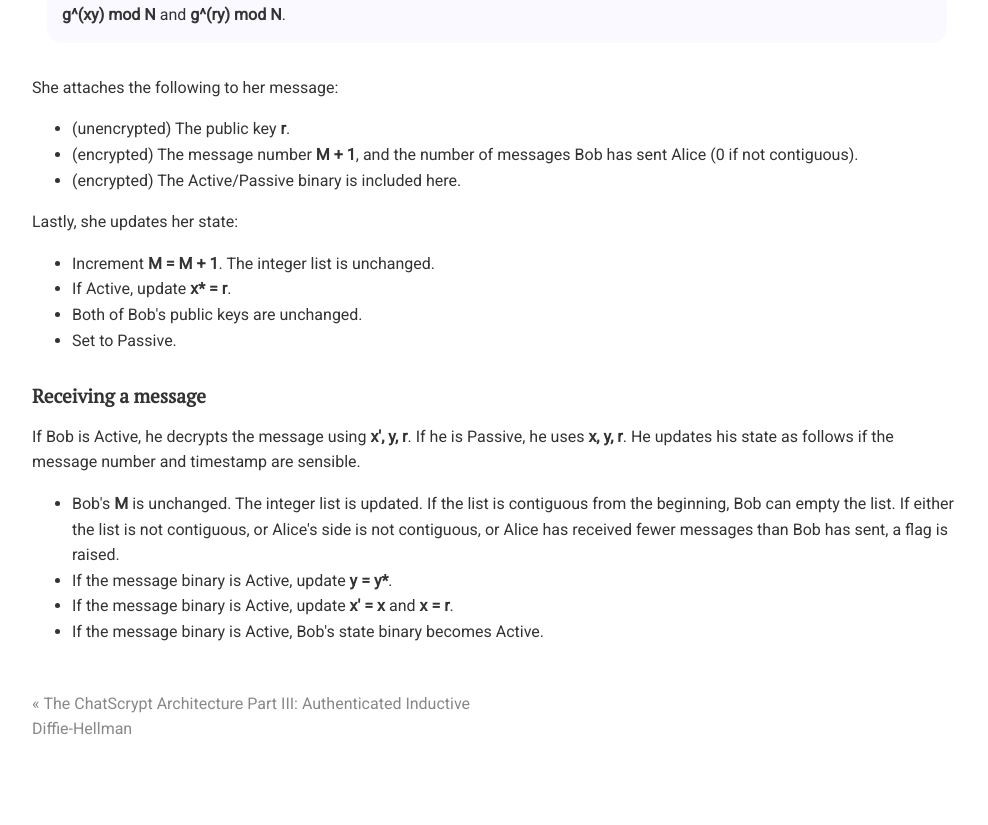
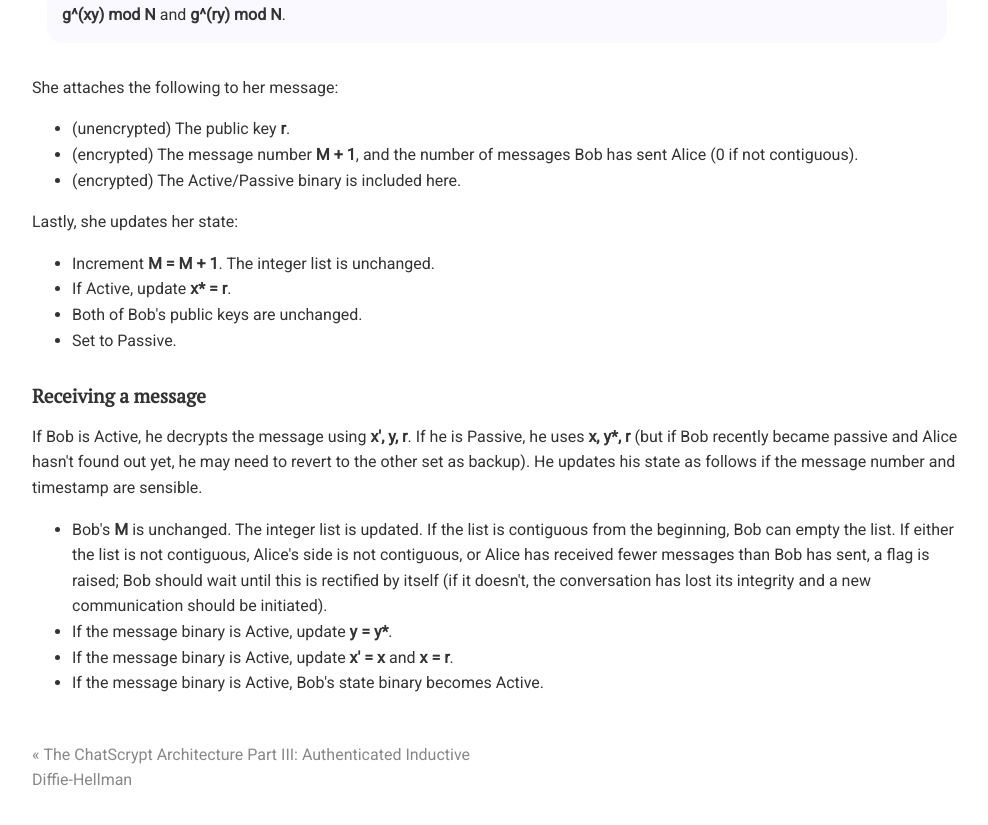
Before and after one commit to chatscrypt/chatscrypt.github.io, a Jekyll site: the page built from _posts/2020-01-24-the-chatscrypt-architecture-part-iv-authenticated-inductive-diffie-hellman-2.html, in a window 1280 px wide and 900 px high, scrolled down 1487 px. Shown: the top 825 px of the window, without its empty margins (143-1131 px from the left). Built offline with Jekyll 4.4.1, drawn with Linux system fonts in a browser that asks for light colours; comment, search, counter and statistics services are not loaded.

Commit message:
Update 2020-01-24-the-chatscrypt-architecture-part-iv-authenticated-inductive-diffie-hellman-2.html

```diff
--- a/_posts/2020-01-24-the-chatscrypt-architecture-part-iv-authenticated-inductive-diffie-hellman-2.html
+++ b/_posts/2020-01-24-the-chatscrypt-architecture-part-iv-authenticated-inductive-diffie-hellman-2.html
@@ -72,10 +72,10 @@ Lastly, she updates her state:
 
 <h2> Receiving a message</h2>
 
-If Bob is Active, he decrypts the message using <b>x', y, r</b>. If he is Passive, he uses <b>x, y, r</b>. He updates his state as follows if the message number and timestamp are sensible.
+If Bob is Active, he decrypts the message using <b>x', y, r</b>. If he is Passive, he uses <b>x, y*, r</b> (but if Bob recently became passive and Alice hasn't found out yet, he may need to revert to the other set as backup). He updates his state as follows if the message number and timestamp are sensible.
 
 <ul>
-<li>Bob's <b>M</b> is unchanged. The integer list is updated. If the list is contiguous from the beginning, Bob can empty the list. If either the list is not contiguous, or Alice's side is not contiguous, or Alice has received fewer messages than Bob has sent, a flag is raised.
+<li>Bob's <b>M</b> is unchanged. The integer list is updated. If the list is contiguous from the beginning, Bob can empty the list. If either the list is not contiguous, Alice's side is not contiguous, or Alice has received fewer messages than Bob has sent, a flag is raised; Bob should wait until this is rectified by itself (if it doesn't, the conversation has lost its integrity and a new communication should be initiated).
 <li>If the message binary is Active, update <b>y = y*</b>.
 <li>If the message binary is Active, update <b>x' = x</b> and <b>x = r</b>.
 <li>If the message binary is Active, Bob's state binary becomes Active.
```
